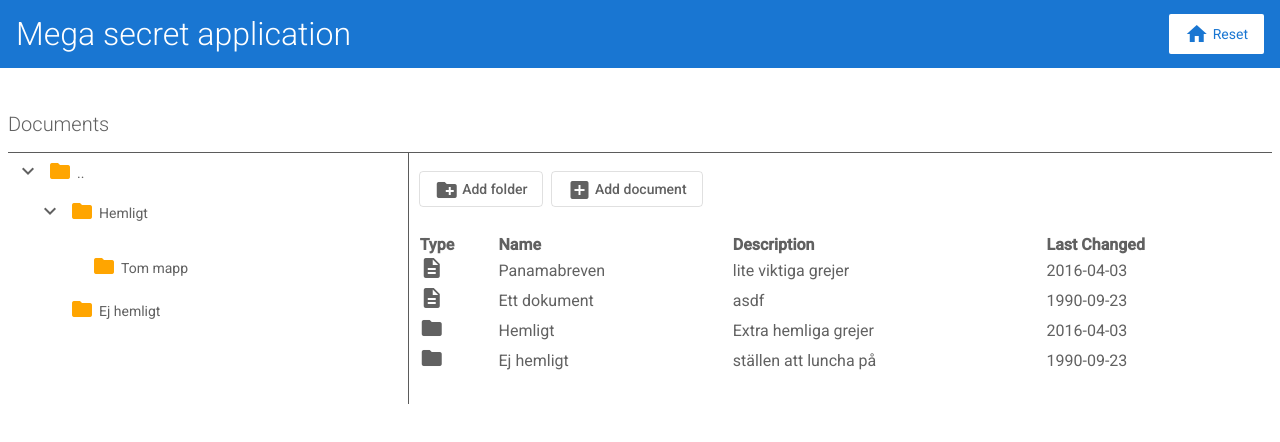
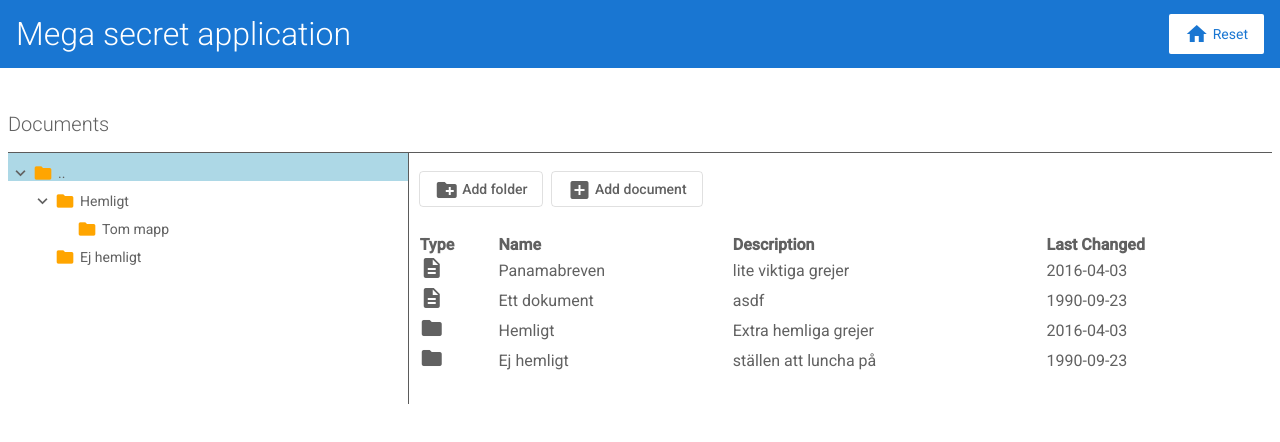
Before and after one commit to shillbom/test-folders, an Angular app: page / in a window 1280 px wide. Shown: the top 442 px of the page. Built offline with nearby package versions, Linux system fonts and the light colour scheme.

Commit message:
fix fugly padding

```diff
--- a/src/app/document-view/document-view.component.html
+++ b/src/app/document-view/document-view.component.html
@@ -4,6 +4,7 @@
   <app-tree-view
     class="left"
     [folders]="folders"
+    [selectedId]="currentFolder"
     (folderSelected)="onFolderSelected($event)"
   ></app-tree-view>
 
--- a/src/app/tree-view/tree-view.component.css
+++ b/src/app/tree-view/tree-view.component.css
@@ -1,6 +1,18 @@
 :host {
   width: 600px;
-  font-size: 16px;
+}
+
+:host > .cdk-tree-node {
+  font-size: 13px;
+}
+
+:host .material-icons {
+  font-size: 20px;
+}
+
+.cdk-tree-node button {
+  height: 25px;
+  width: 25px;
 }
 
 .example-tree-invisible {
@@ -17,9 +29,11 @@
   display: block;
 }
 
+/*
+padding for nested nodes
 .example-tree-node .example-tree-node {
   padding-left: 22px;
-}
+} */
 
 cdk-nested-tree-node {
   display: flex;
@@ -34,11 +48,10 @@ cdk-nested-tree-node {
 }
 
 button .mat-icon {
-  line-height: 18px;
+  line-height: 23px;
 }
 
 button {
-  background-color: white;
   padding: 0;
   min-width: 0;
   height: 40px;
@@ -52,3 +65,7 @@ button {
 cdk-nested-tree-node span i {
   margin-top: 10px;
 }
+
+.selected:first-child {
+  background-color: lightblue;
+}
--- a/src/app/tree-view/tree-view.component.html
+++ b/src/app/tree-view/tree-view.component.html
@@ -1,10 +1,16 @@
 <mat-tree *ngIf="folders" [dataSource]="dataSource" [treeControl]="treeControl">
   <!-- This is the tree node template for leaf nodes -->
   <mat-nested-tree-node *matTreeNodeDef="let node" class="example-tree-node">
+    <div
+      [class.selected]="node.id == selectedId"
+      [style.paddingLeft]="getPadding(node)"
+      (click)="onClick(node)"
+    >
       <!-- use a disabled button to provide padding for tree leaf -->
       <button mat-icon-button disabled matTreeNodeToggle></button>
       <i class="material-icons folder-icon">folder</i>
-    <span (click)="onClick(node)">{{ node.name }}</span>
+      <span>{{ node.name }}</span>
+    </div>
   </mat-nested-tree-node>
 
   <!-- This is the tree node template for expandable nodes -->
@@ -12,13 +18,20 @@
     *matTreeNodeDef="let node; when: hasChild"
     class="example-tree-node"
   >
+    <div
+      [class.selected]="node.id == selectedId"
+      [style.paddingLeft]="getPadding(node)"
+      (click)="onClick(node)"
+    >
       <button mat-icon-button matTreeNodeToggle>
         <mat-icon class="mat-icon-rtl-mirror">
           {{ treeControl.isExpanded(node) ? 'expand_more' : 'chevron_right' }}
         </mat-icon>
       </button>
       <i class="material-icons folder-icon">folder</i>
-    <span (click)="onClick(node)">{{ node.name }}</span>
+      <span>{{ node.name }}</span>
+    </div>
+
     <div [class.example-tree-invisible]="!treeControl.isExpanded(node)">
       <ng-container matTreeNodeOutlet></ng-container>
     </div>
--- a/src/app/tree-view/tree-view.component.ts
+++ b/src/app/tree-view/tree-view.component.ts
@@ -7,6 +7,7 @@ import { Document } from '../documents';
 interface Folder {
   name: string;
   id: number;
+  level: number;
   children: Folder[];
 }
 
@@ -20,11 +21,13 @@ export class TreeViewComponent implements OnInit {
   dataSource = new MatTreeNestedDataSource<Folder>();
 
   @Input() folders: Document[] = [];
+  @Input() selectedId: number;
   @Output() folderSelected = new EventEmitter<number>();
 
   rootFolder = {
     name: '..',
     id: 0,
+    level: 0,
     children: [],
   } as Folder;
   data = [this.rootFolder];
@@ -38,13 +41,18 @@ export class TreeViewComponent implements OnInit {
   }
 
   ngOnInit(): void {
-    this.addSubFolders(this.rootFolder);
+    this.addSubFolders(this.rootFolder, 1);
+
     this.treeControl.expand(this.rootFolder);
+  }
+
+  getPadding(node: Folder): string {
+    return `${22 * node.level}px`;
   }
 
   ngOnChanges() {
     if (this.folders != null) {
-      this.addSubFolders(this.rootFolder);
+      this.addSubFolders(this.rootFolder, 1);
 
       this.dataSource.data = null;
       this.dataSource.data = this.data;
@@ -53,7 +61,7 @@ export class TreeViewComponent implements OnInit {
 
   hasChild = (_: number, node: Folder) => node.children.length > 0;
 
-  private addSubFolders(folder: Folder) {
+  private addSubFolders(folder: Folder, level: number) {
     folder.children = [];
     for (const subFolder of this.folders.filter(
       (d) => d.isFolder && d.parent == folder.id
@@ -63,6 +71,7 @@ export class TreeViewComponent implements OnInit {
         child = {
           name: subFolder.name,
           id: subFolder.id,
+          level: level,
           children: [],
         } as Folder;
 
@@ -71,7 +80,7 @@ export class TreeViewComponent implements OnInit {
         this.treeControl.expand(folder);
       }
 
-      this.addSubFolders(child);
+      this.addSubFolders(child, level + 1);
     }
   }
 }
```
Lines whose indentation alone changed are shown as unchanged.
